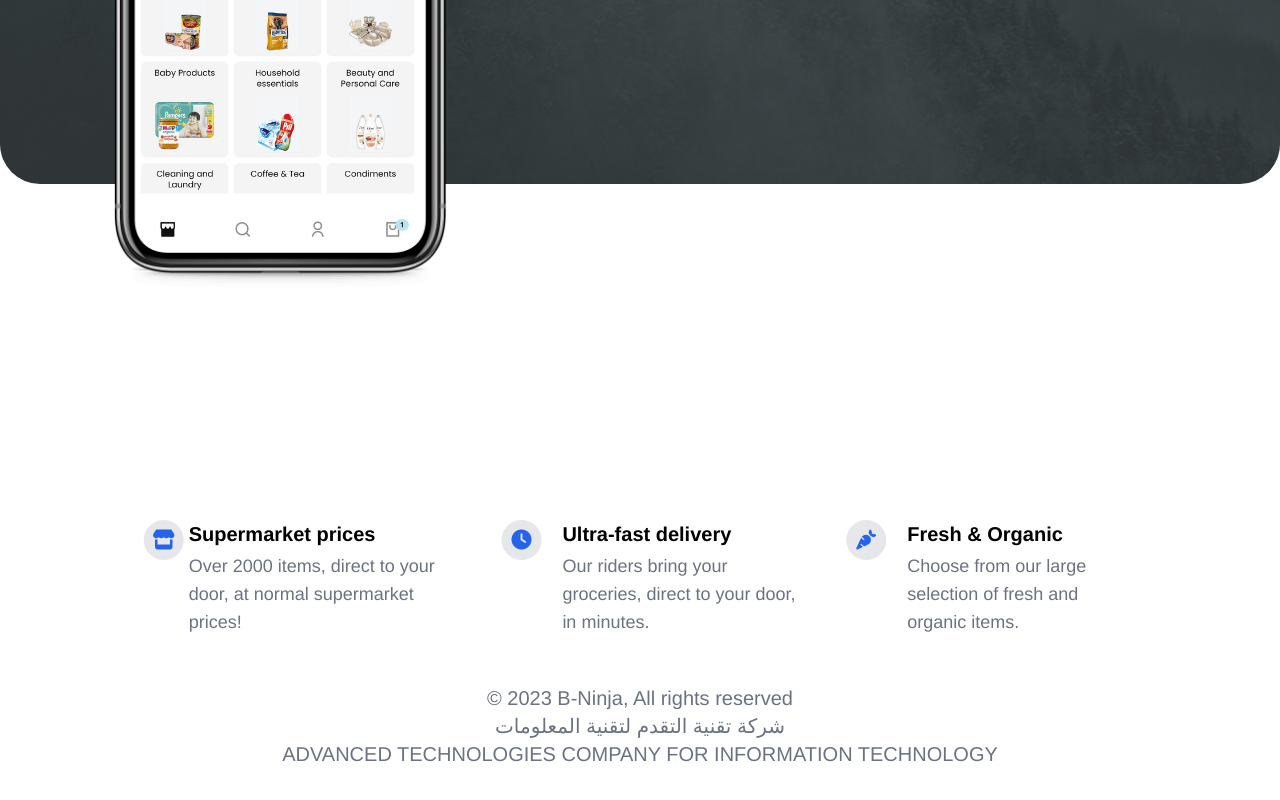
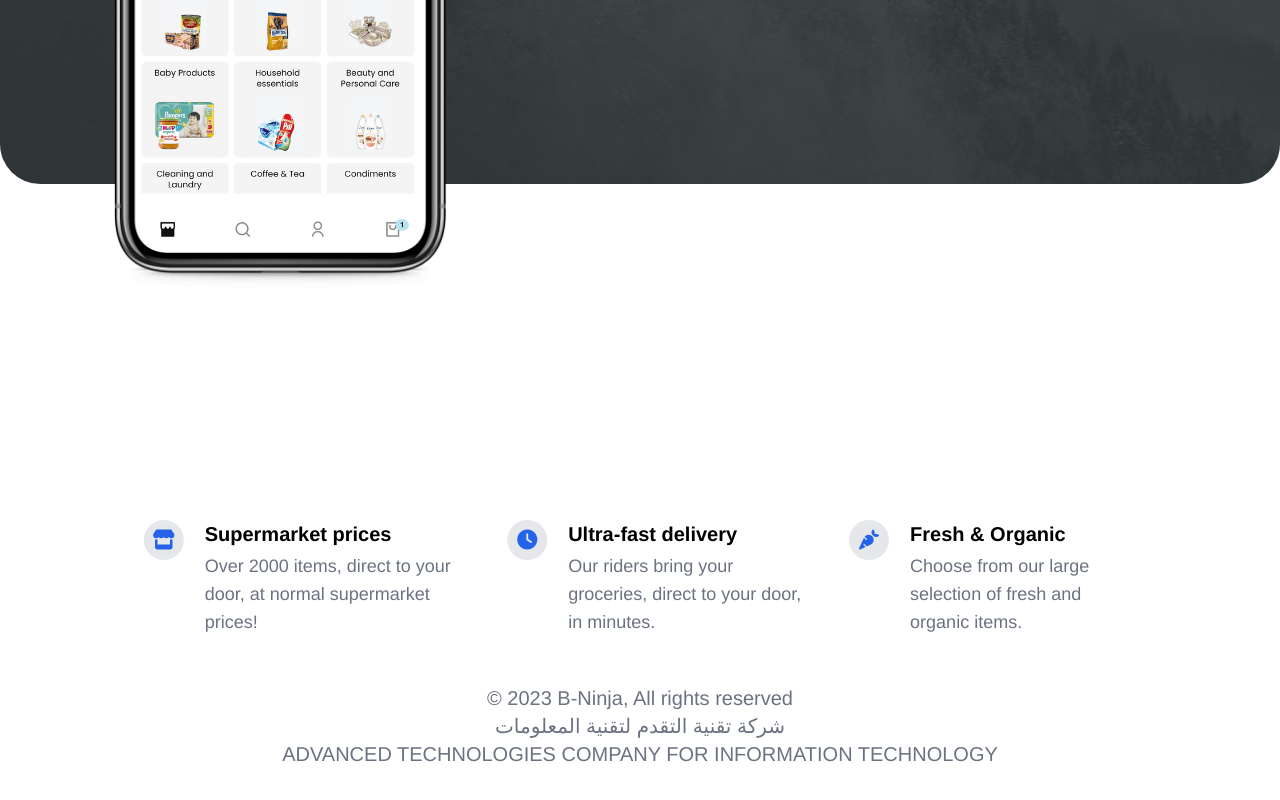
Before and after one commit to BishoSBA/B-ninja, a React (Vite) app: page / in a window 1280 px wide. Shown: the part 608-1408 px from the top of the page. Built offline with nearby package versions, Linux system fonts and the light colour scheme.

Commit message:
adjust gap

```diff
--- a/src/App.jsx
+++ b/src/App.jsx
@@ -52,7 +52,7 @@ function App() {
 				</div>
 				<section className="pb-12 pt-80 sm:pt-64 md:pt-48 lg:flex lg:justify-center">
 					<ul className="flex flex-col px-8 gap-8 lg:flex-row lg:justify-between lg:w-5/6">
-						<li className="flex text-xl gap-4 lg:gap-0 ">
+						<li className="flex text-xl gap-4 ">
 							<div>
 								<span className="fa-stack fa-1x ">
 									<i className=" text-gray-200 fas fa-circle fa-stack-2x"></i>
```
